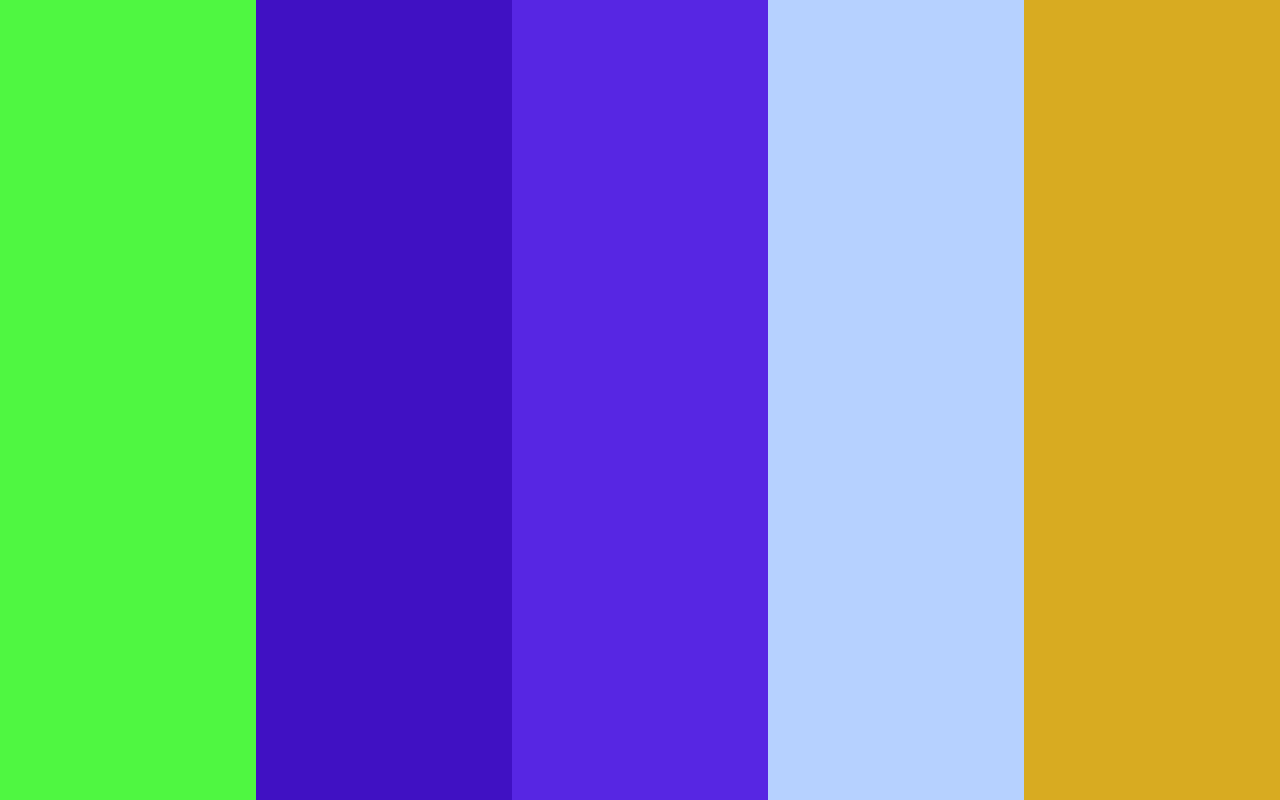
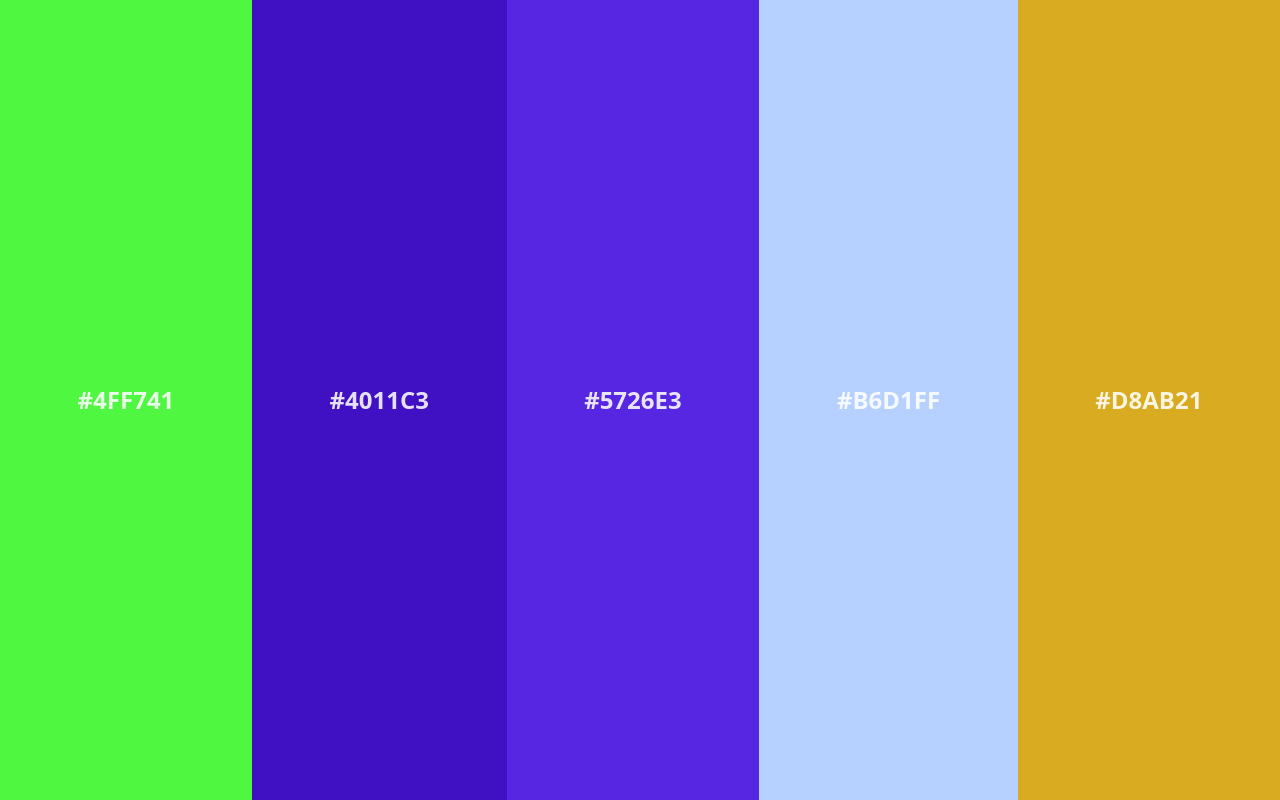
Before and after one commit to Lava519/colors-minimal, a React (Vite) app: page / in a window 1280 px wide. Built offline with nearby package versions, Linux system fonts and the light colour scheme.

Commit message:
Added color HEX value

```diff
--- a/src/App.css
+++ b/src/App.css
@@ -12,4 +12,7 @@
 .color {
   flex-grow: 1;
   background-color: blue;
+  display: flex;
+  justify-content: center;
+  align-items: center;
 }
--- a/src/components/color/Color.jsx
+++ b/src/components/color/Color.jsx
@@ -1,6 +1,7 @@
 export default function Color({color}) {
   return (
     <div style={{"backgroundColor": color}} className="color">
+      <h2>{color}</h2>
     </div>
   )
 }
```
